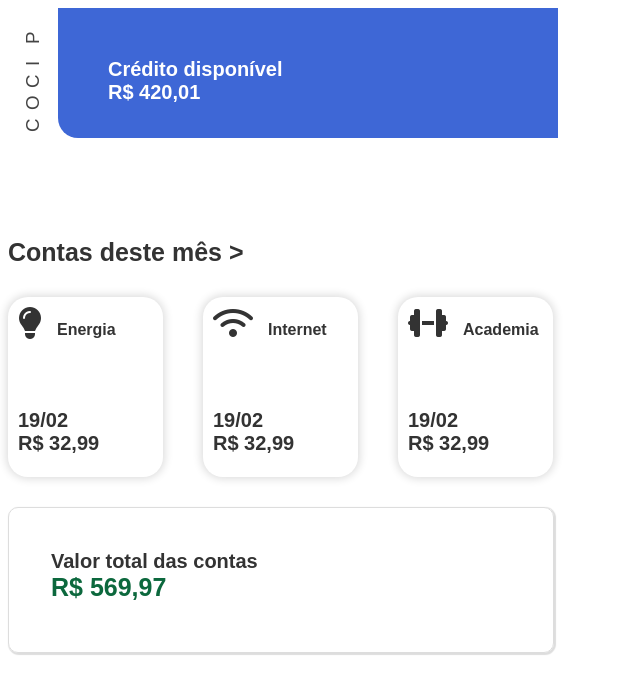
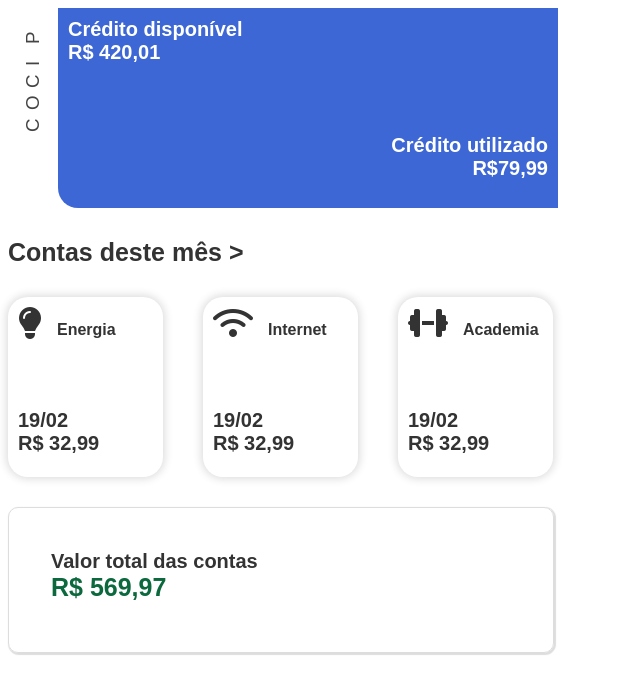
Before and after one commit to claudemirgms/megahack-cip, a React (Create React App) app: page / in a window 1280 px wide. Shown: the top 694 px of the page, without its empty margins (0-640 px from the left). Built offline with nearby package versions, Linux system fonts and the light colour scheme.

Commit message:
ajuste home

```diff
--- a/src/pages/Dashboard/index.js
+++ b/src/pages/Dashboard/index.js
@@ -14,7 +14,7 @@ export default function Dashboard(){
             <h3>O</h3>
             <h3>C</h3>
           </div>
-          <div class="visao">
+          <div class="visaoT">
             <div class="creditodisponivel">
               Crédito disponível<br />
               R$ 420,01
--- a/src/pages/Dashboard/styles.css
+++ b/src/pages/Dashboard/styles.css
@@ -17,7 +17,7 @@ h3{
   height: 200px;
   width: 50px;
 }
-.visao{
+.visaoT{
   height: 200px;
   width: 500px;
   background-color: #3E67D6;
```
